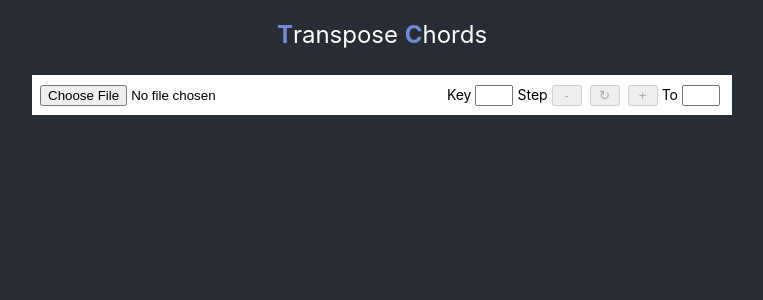
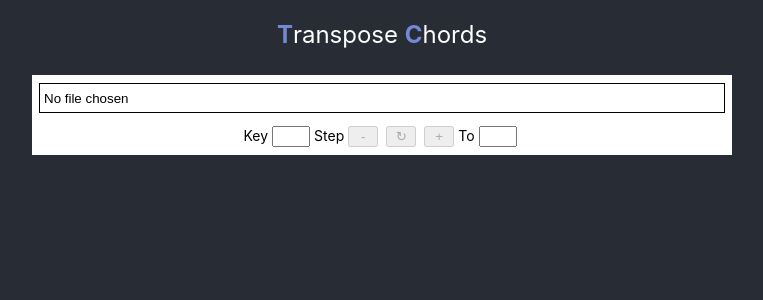
Before and after one commit to maddumajohnerick/transpose-chords, a React (Create React App) app: page / in a window 1280 px wide. Shown: the top 300 px of the page, without its empty margins (258-1021 px from the left). Built offline with nearby package versions, Linux system fonts and the light colour scheme.

Commit message:
style update

```diff
--- a/src/App.css
+++ b/src/App.css
@@ -33,7 +33,7 @@ span {
 }
 
 .setting {
-  height: 40px;
+  height: 80px;
   box-sizing: border-box;
   background-color: white;
   text-align: left;
@@ -42,10 +42,36 @@ span {
   align-items: center;
   justify-content: space-between;
   font-size: 14px;
+  flex-direction: column;
 }
 
 input[type='file'] {
-  width: 40%;
+  width: 100%;
+  padding: 4px;
+}
+
+.upload-border {
+  border: 1px solid black;
+  width: 100%;
+}
+input[type='file']::-webkit-file-upload-button {
+  width: 0;
+  padding: 0;
+  margin: 0;
+  -webkit-appearance: none;
+  border: none;
+  border: 0px;
+}
+
+x::-webkit-file-upload-button,
+input[type='file']:after {
+  content: 'Browse...';
+  left: 100%;
+  margin-left: 3px;
+  position: relative;
+  -webkit-appearance: button;
+  padding: 3px 8px 2px;
+  border: 0px;
 }
 
 input[type='text'],
--- a/src/App.js
+++ b/src/App.js
@@ -120,6 +120,7 @@ const App = () => {
 
       <div className="container">
         <div className="setting">
+          <div class="upload-border">
             <input
               type="file"
               accept=".txt"
@@ -129,16 +130,11 @@ const App = () => {
                 setFile(e.target.files[0]);
               }}
             ></input>
+          </div>
           <div>
             Key
             <input type="text" value={key} readOnly></input>
             Step
-            {/* <input
-              type="number"
-              value={step}
-              onChange={(e) => setStep(e.target.value)}
-              disabled={!file}
-            ></input> */}
             <button
               onClick={() => setStep((prevVal) => prevVal - 1)}
               disabled={!file}
```
Lines whose indentation alone changed are shown as unchanged.
